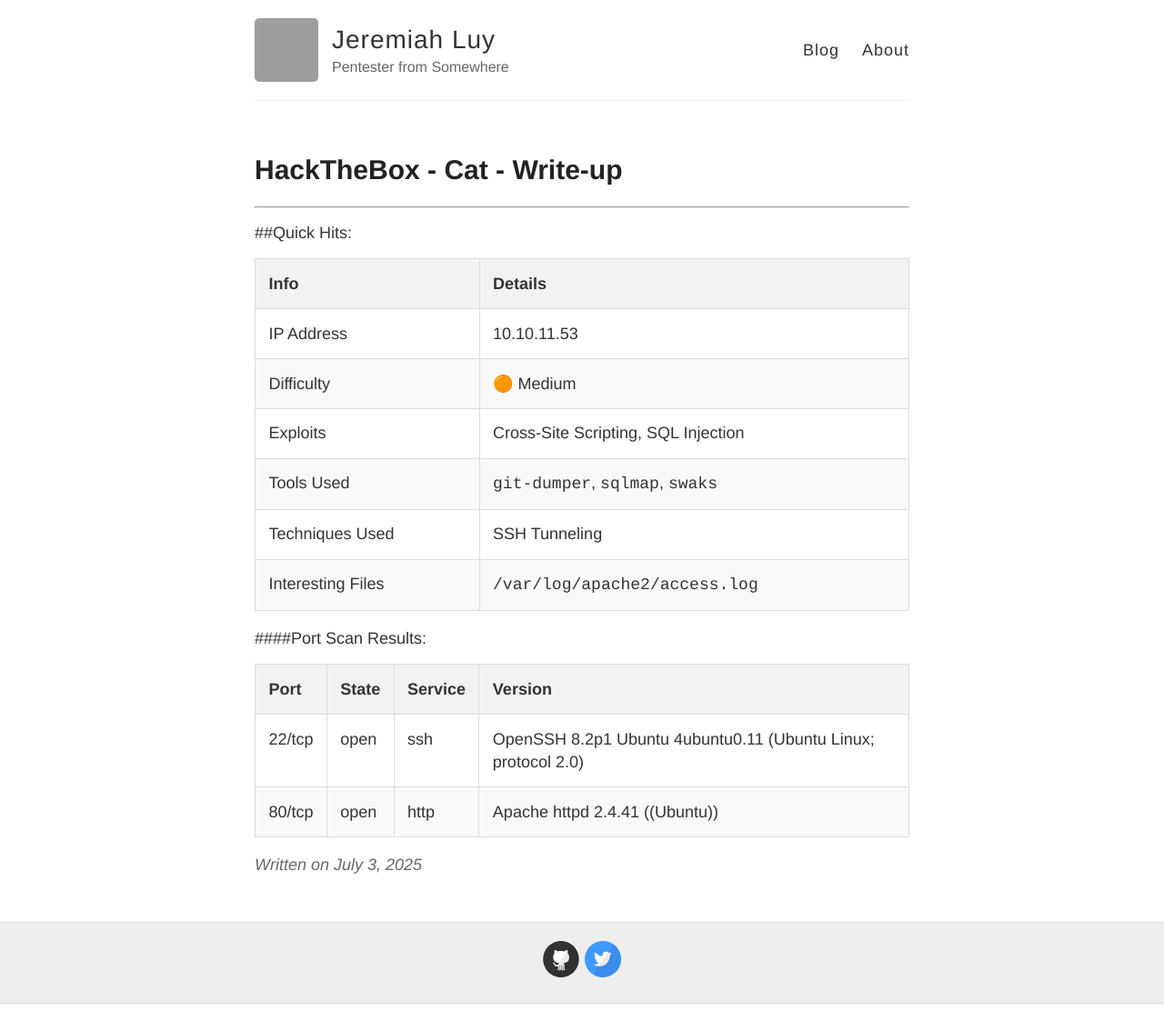
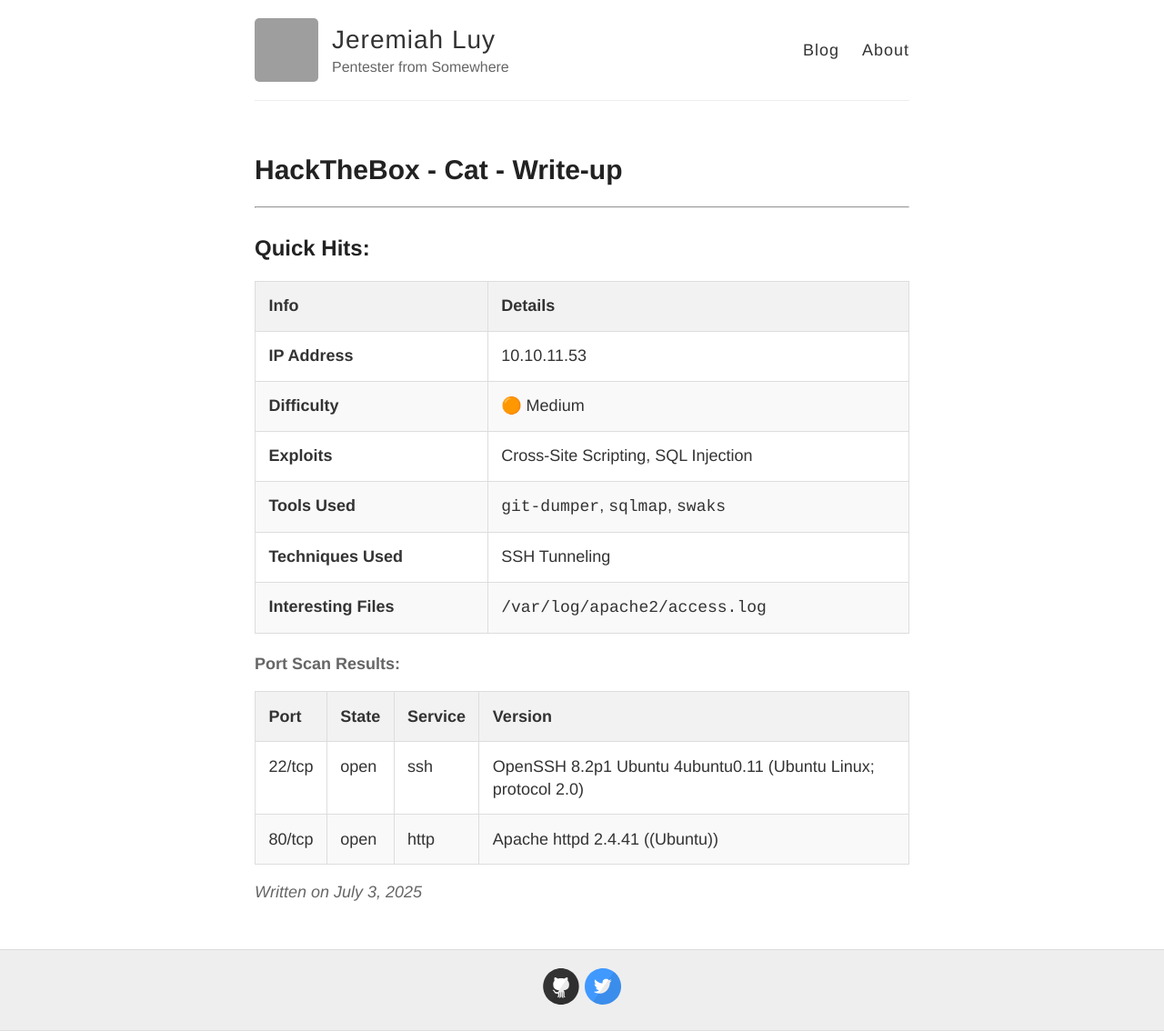
Before and after one commit to jeremiahluy/jeremiahluy.github.io, a Jekyll site: the page built from _posts/2025-7-3-HTB-Cat.md, in a window 1280 px wide. Shown: the whole page at 91% size. Built offline with Jekyll 4.4.1, drawn with Linux system fonts in a browser that asks for light colours; before the commit the page ends 1104 px from its top, so only the background shows below that; grey boxes are pictures that could not be loaded.

Commit message:
Update 2025-7-3-HTB-Cat.md
More markdown changes

```diff
--- a/_posts/2025-7-3-HTB-Cat.md
+++ b/_posts/2025-7-3-HTB-Cat.md
@@ -4,18 +4,18 @@
 ---
 ***
 
-##Quick Hits:
+## Quick Hits:
 
 | Info | Details |
 | ---- | ------- |
-| IP Address | 10.10.11.53 |
-| Difficulty | 🟠 Medium |
-| Exploits | Cross-Site Scripting, SQL Injection |
-| Tools Used | `git-dumper`, `sqlmap`, `swaks` |
-| Techniques Used | SSH Tunneling |
-| Interesting Files | `/var/log/apache2/access.log` |
+| **IP Address** | 10.10.11.53 |
+| **Difficulty** | 🟠 Medium |
+| **Exploits** | Cross-Site Scripting, SQL Injection |
+| **Tools Used** | `git-dumper`, `sqlmap`, `swaks` |
+| **Techniques Used** | SSH Tunneling |
+| **Interesting Files** | `/var/log/apache2/access.log` |
 
-####Port Scan Results:
+#### Port Scan Results:
 
 | Port | State | Service | Version |
 | ---- | ----- | ------- | ------- |
```
